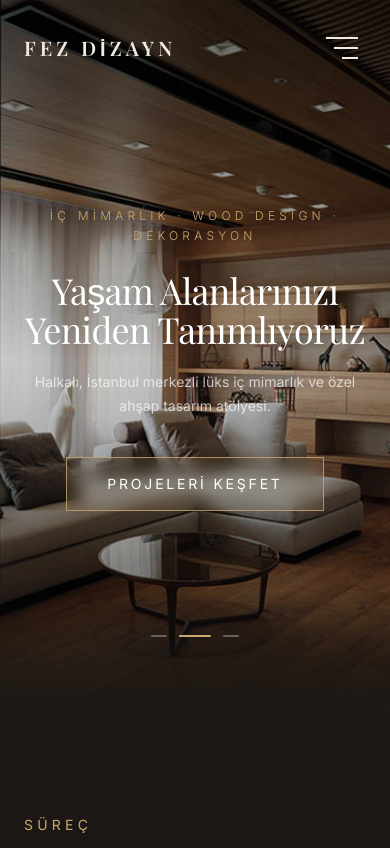
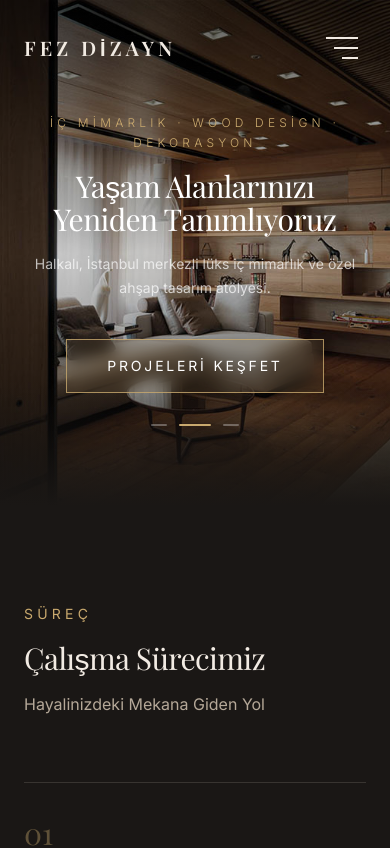
Before and after one commit to MuhammedTogmus/fez-dizayn, a Next.js app: page / in a window 390 px wide. Shown: the top 848 px of the page. Built offline with nearby package versions, Linux system fonts and the light colour scheme; a web font is replaced by a local one.

Commit message:
style: structural mobile height fix to 60vh to prevent aggressive landscape image cropping

```diff
--- a/src/components/Hero.tsx
+++ b/src/components/Hero.tsx
@@ -22,7 +22,7 @@ export default function Hero() {
   }, []);
 
   return (
-    <section className="relative min-h-[85vh] md:min-h-screen w-full overflow-hidden flex flex-col justify-center">
+    <section className="relative w-full h-[60vh] md:h-screen overflow-hidden flex flex-col justify-center">
       {/* LAYER 1: Crossfading images at z-[0] — absolutely positioned, fill parent */}
       <AnimatePresence mode="sync">
         <motion.div
@@ -49,12 +49,12 @@ export default function Hero() {
       <div className="absolute inset-0 z-[1] bg-gradient-to-b from-black/60 via-black/20 to-black/60 pointer-events-none" />
 
       {/* FOREGROUND: Text & CTA at z-[10] */}
-      <div className="relative z-[10] flex flex-col items-center justify-center px-6 md:px-12 lg:px-20 text-center pointer-events-auto py-24 md:py-0">
+      <div className="relative z-[10] h-full flex flex-col items-center justify-center px-6 md:px-12 lg:px-20 text-center pointer-events-auto">
         <motion.p
           initial={{ opacity: 0, y: 20 }}
           animate={{ opacity: 1, y: 0 }}
           transition={{ duration: 0.8, delay: 0.2 }}
-          className="text-[#c9a96e] text-xs md:text-sm tracking-[0.35em] uppercase mb-6 md:mb-8 font-light"
+          className="text-[#c9a96e] text-xs md:text-sm tracking-[0.35em] uppercase mb-4 md:mb-8 font-light"
         >
           İç Mimarlık · Wood Design · Dekorasyon
         </motion.p>
@@ -63,7 +63,7 @@ export default function Hero() {
           initial={{ opacity: 0, y: 30 }}
           animate={{ opacity: 1, y: 0 }}
           transition={{ duration: 1, delay: 0.4, ease: [0.16, 1, 0.3, 1] as any }}
-          className="font-serif text-4xl sm:text-5xl md:text-7xl text-white leading-[1.1] mb-5 md:mb-6 max-w-4xl drop-shadow-[0_2px_20px_rgba(0,0,0,0.4)]"
+          className="font-serif text-3xl sm:text-4xl md:text-7xl text-white leading-[1.1] mb-4 md:mb-6 max-w-4xl drop-shadow-[0_2px_20px_rgba(0,0,0,0.4)]"
         >
           Yaşam Alanlarınızı Yeniden Tanımlıyoruz
         </motion.h1>
```
